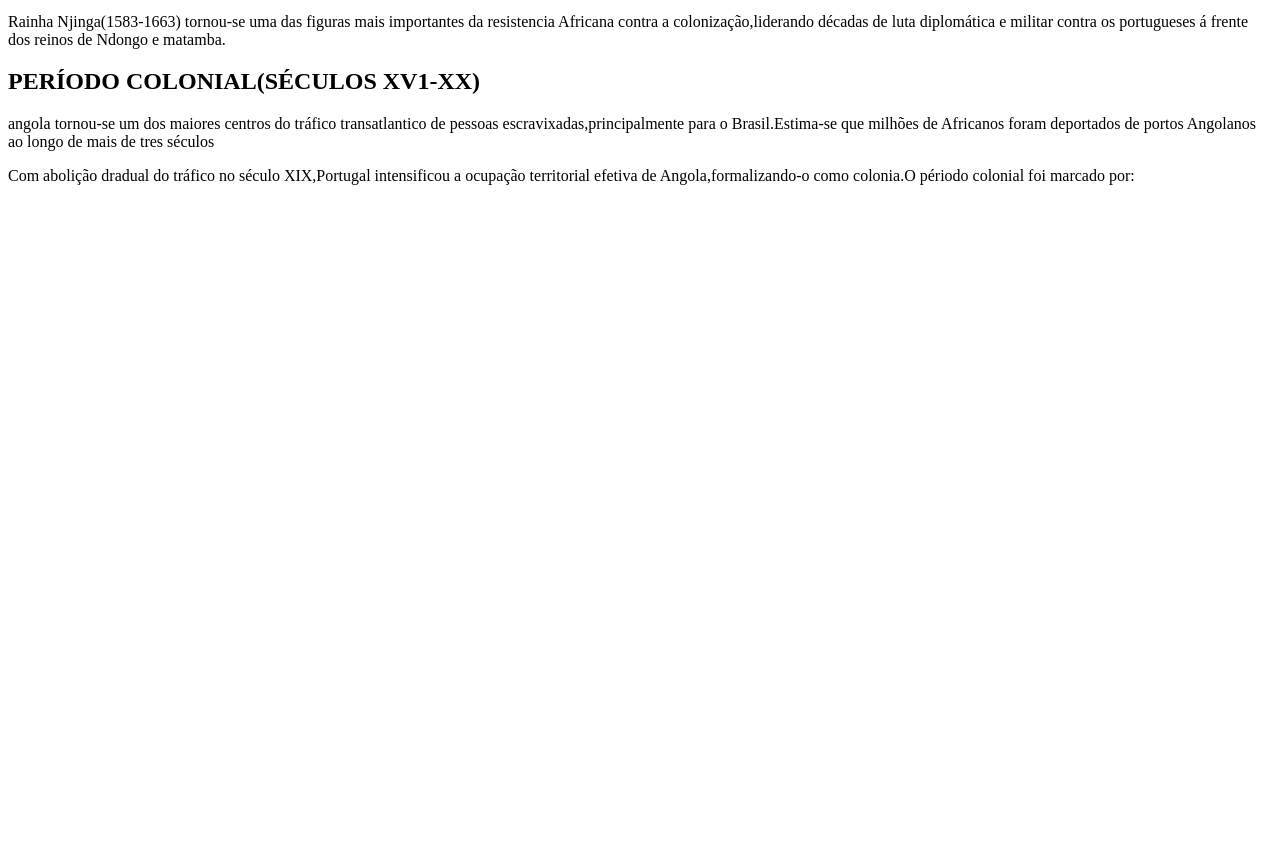
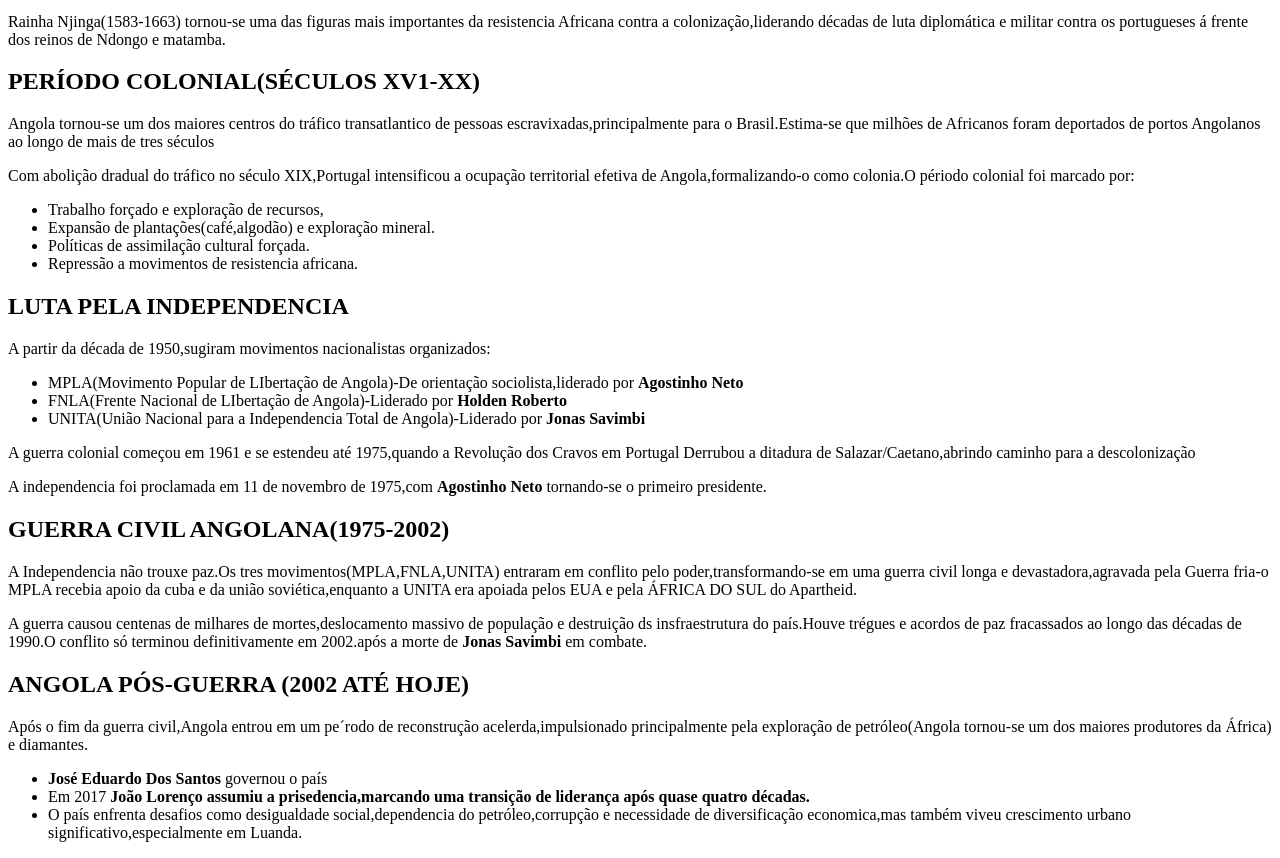
Before and after one commit to edsonadriano55/Html-css, a plain HTML site: page index.html/index.html in a window 1280 px wide. Shown: the part 429-1287 px from the top of the page. Before the commit the page ends 800 px from the top, so only its background shows below. Drawn offline with Linux system fonts and the light colour scheme.

Commit message:
Corrigir e Aumenta o Conteudo

```diff
--- a/index.html/index.html
+++ b/index.html/index.html
@@ -32,11 +32,33 @@
             <P>Os portugueses chegaram á foz do rio Congo em 1483,lideradas por Diogo Çao.Estabeleceram relações diplomáticas e comerciais com o Reino do Kongo ao catolicismo.Com o tempo,o interese portugues voltou-se cada vez mais para o comércio de escravizados ,e luanda foi fundada em <strong>1576</strong> como base colonial portuguesa.</P>
             <p>Rainha Njinga(1583-1663) tornou-se uma das figuras mais importantes da resistencia Africana contra a colonização,liderando décadas de luta diplomática e militar contra os portugueses á frente dos reinos de Ndongo e matamba.</p>
             <h2>PERÍODO COLONIAL(SÉCULOS XV1-XX)</h2>
-            <P>angola tornou-se um dos maiores centros do tráfico transatlantico de pessoas escravixadas,principalmente para o Brasil.Estima-se que milhões de Africanos foram deportados de portos Angolanos ao longo de mais de tres séculos</P>
+            <P>Angola tornou-se um dos maiores centros do tráfico transatlantico de pessoas escravixadas,principalmente para o Brasil.Estima-se que milhões de Africanos foram deportados de portos Angolanos ao longo de mais de tres séculos</P>
             <p>Com abolição dradual do tráfico no século XIX,Portugal intensificou a ocupação territorial efetiva de Angola,formalizando-o como colonia.O périodo colonial foi marcado por: </p>
-
-
-
+            <ul>
+                <li>Trabalho forçado e exploração de recursos,</li>
+                <li>Expansão de plantações(café,algodão) e exploração mineral.</li>
+                <li>Políticas de assimilação cultural forçada.</li>
+                <li>Repressão a movimentos de resistencia africana.</li>
+            </ul>
+            <h2>LUTA PELA INDEPENDENCIA</h2>
+            <P>A partir da década de 1950,sugiram movimentos nacionalistas organizados:</P>
+            <ul>
+                <li>MPLA(Movimento Popular de LIbertação de Angola)-De orientação sociolista,liderado por <strong>Agostinho Neto</strong></li>
+                <li>FNLA(Frente Nacional de LIbertação de Angola)-Liderado por <strong>Holden Roberto</strong></li>
+                <li>UNITA(União Nacional para a Independencia Total de Angola)-Liderado por <strong>Jonas Savimbi</strong></li>
+             </ul>
+             <p>A guerra colonial começou em 1961 e se estendeu até 1975,quando a Revolução dos Cravos em Portugal Derrubou a ditadura de Salazar/Caetano,abrindo caminho para a descolonização</p>
+             <p>A independencia foi proclamada em 11 de novembro de 1975,com <strong>Agostinho Neto</strong> tornando-se o primeiro presidente.</p>
+             <h2>GUERRA CIVIL ANGOLANA(1975-2002)</h2>
+             <P>A Independencia não trouxe paz.Os tres movimentos(MPLA,FNLA,UNITA) entraram em conflito pelo poder,transformando-se em uma guerra civil longa e devastadora,agravada pela Guerra fria-o MPLA recebia apoio da cuba e da união soviética,enquanto a UNITA era apoiada pelos EUA e pela ÁFRICA DO SUL do Apartheid.</P>
+             <p>A guerra causou centenas de milhares de mortes,deslocamento massivo de população e destruição ds insfraestrutura do país.Houve trégues e acordos de paz fracassados ao longo das décadas de 1990.O conflito só terminou definitivamente em 2002.após a morte de <strong>Jonas Savimbi</strong> em combate.</p>
+             <h2>ANGOLA PÓS-GUERRA (2002 ATÉ HOJE)</h2>
+             <p>Após o fim da guerra civil,Angola entrou em um pe´rodo de reconstrução acelerda,impulsionado principalmente pela exploração de petróleo(Angola tornou-se um dos maiores produtores da África) e diamantes.</p>
+             <ul>
+                <li><strong>José Eduardo Dos Santos</strong> governou o país</li>
+                <li>Em 2017 <strong>João Lorenço assumiu a prisedencia,marcando uma transição de liderança após quase quatro décadas.</strong></li>
+                <li>O país enfrenta desafios como desigualdade social,dependencia do petróleo,corrupção e necessidade de diversificação economica,mas também viveu crescimento urbano significativo,especialmente em Luanda.</li>
+             </ul>
         </article>
 
     </main>
```
